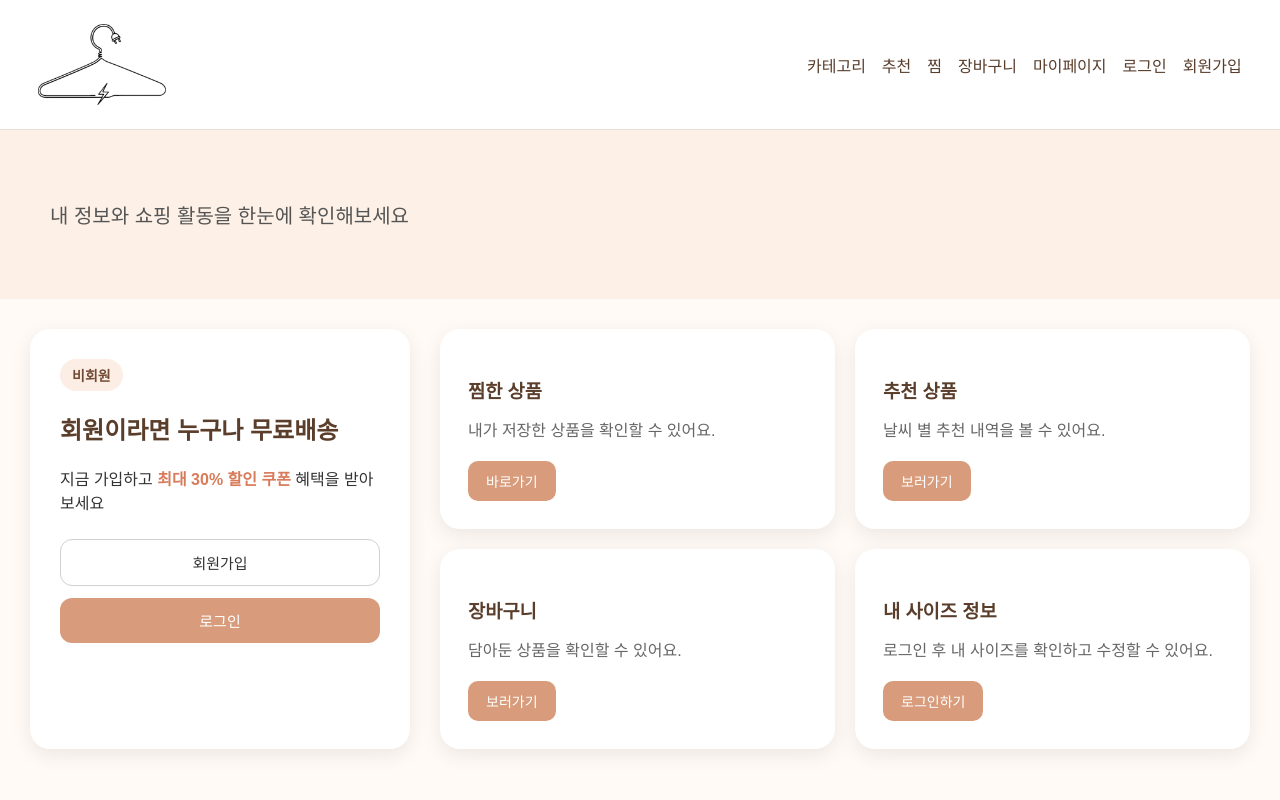
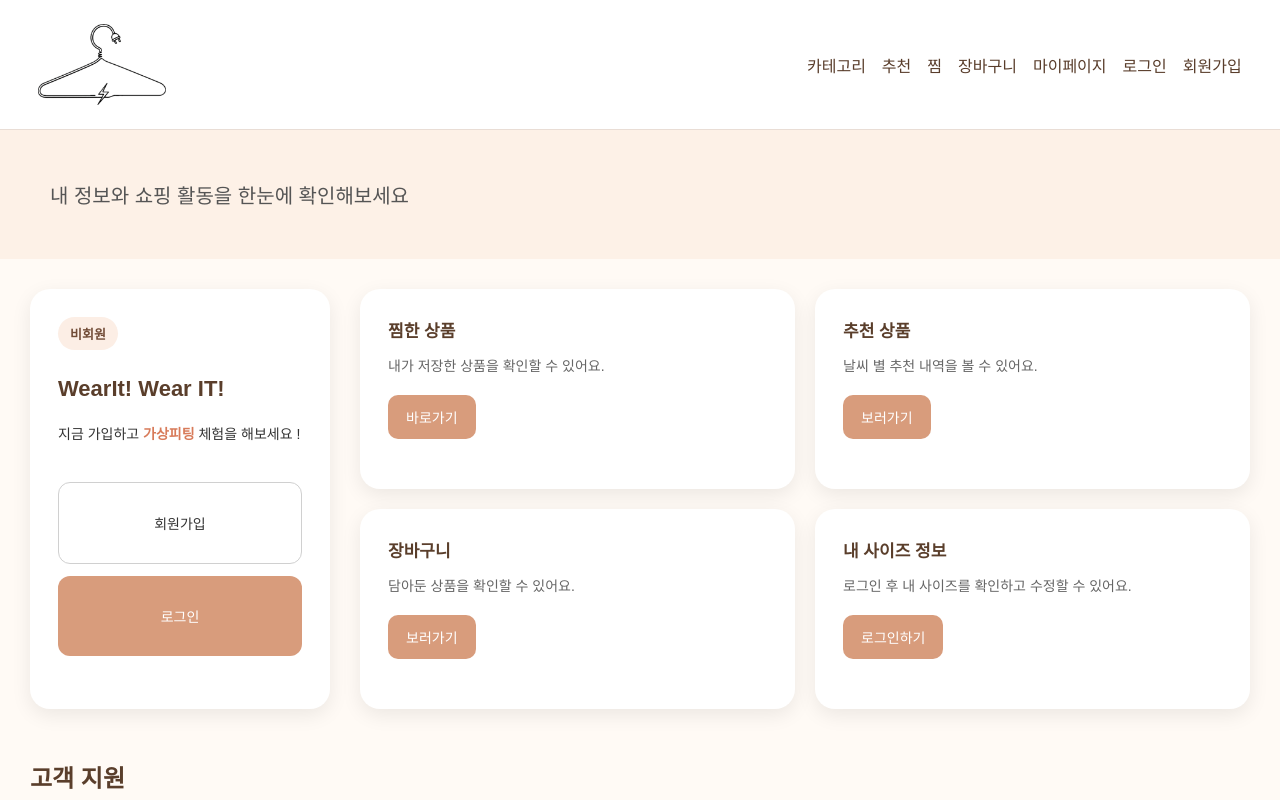
Before and after one commit to laub07/virtual-fitting, a React (Create React App) app in the folder front/: page /mypage in a window 1280 px wide. Shown: the top 800 px of the page. Built offline with nearby package versions, Linux system fonts and the light colour scheme.

Commit message:
mypage css 수정

```diff
--- a/front/src/components/MyPage.css
+++ b/front/src/components/MyPage.css
@@ -1,85 +1,74 @@
+
+/* ===== 전체 페이지 ===== */
 .mypage-container {
     min-height: 100vh;
-    background-color: #fffaf5;
+    width: 100%;
+    background: #fffaf5;
     font-family: Arial, sans-serif;
-    width: 100%;
 }
 
-.navbar {
-    display: flex;
-    justify-content: space-between;
-    align-items: center;
-    padding: 28px 50px;
-    background-color: #f5e9dd;
+/* ===== 상단 소개 ===== */
+.mypage-hero {
+    padding: 50px;
+    background: #fdf1e7;
 }
 
-.logo {
-    font-size: 28px;
-    font-weight: bold;
-    color: #3e2a1e;
-}
-
-.logo-link {
-    text-decoration: none;
-    color: #3e2a1e;
-}
-
-.menu {
-    display: flex;
-    gap: 35px;
-}
-
-.menu a {
-    text-decoration: none;
-    color: #5a3e2b;
-    font-size: 16px;
-}
-
-.menu a:visited {
-    color: #5a3e2b;
-}
-
-.menu a:hover {
-    color: #5a3e2b;
-}
-
-.mypage-hero {
-    padding: 50px 50px 50px;
-    background-color: #fdf1e7;
-}
-
-
 .mypage-hero p {
+    margin: 0;
     font-size: 20px;
     color: #555;
 }
 
+/* ===== 마이페이지 레이아웃 ===== */
 .mypage-content {
-    width: 100%;
     display: flex;
+    align-items: stretch;
     gap: 30px;
-    padding: 30px 30px;
+    padding: 30px;
     box-sizing: border-box;
 }
 
+/* 공통 카드 디자인 */
+.profile-card,
+.info-card {
+    background: white;
+    border-radius: 20px;
+    box-shadow: 0 6px 20px rgba(0, 0, 0, 0.08);
+    box-sizing: border-box;
+}
+
+/* ===== 회원 / 비회원 카드 ===== */
 .profile-card {
-    width: 320px;
-    min-width: 320px;
-    background-color: white;
+    flex: 0 0 300px;
+    padding: 28px;
+    display: flex;
+    flex-direction: column;
+    min-height: 0;
+}
+
+.membership-badge {
+    display: inline-block;
+    align-self: flex-start;
+    padding: 7px 12px;
     border-radius: 20px;
-    padding: 30px;
-    box-shadow: 0 6px 20px rgba(0, 0, 0, 0.08);
+    background: #fceee5;
+    color: #714b36;
+    font-size: 13px;
+    font-weight: 700;
 }
 
 .profile-card h2 {
-    margin-bottom: 20px;
+    margin: 24px 0 18px;
     color: #5a3e2b;
+    font-size: 22px;
+    line-height: 1.4;
 }
 
-.profile-card p {
-    margin: 12px 0;
-    font-size: 16px;
+.profile-card .login-desc {
+    margin: 0;
     color: #333;
+    font-size: 14px;
+    line-height: 1.7;
 }
 
 .login-desc span {
@@ -87,207 +76,258 @@
     font-weight: bold;
 }
 
+/* ===== 로그인 / 회원가입 / 로그아웃 ===== */
 .profile-buttons {
     display: flex;
     flex-direction: column;
     gap: 12px;
-    margin-top: 25px;
+    margin-top: 35px;
 }
 
 .signup-btn-link,
 .login-btn-link,
 .logout-btn {
+    display: block;
     width: 100%;
-    padding: 12px;
+    padding: 30px;
     border-radius: 12px;
-    font-size: 15px;
+    box-sizing: border-box;
+    font-size: 14px;
     text-align: center;
     text-decoration: none;
-    box-sizing: border-box;
     cursor: pointer;
+    transition: background 0.2s;
 }
 
 .signup-btn-link {
-    background-color: white;
     border: 1px solid #d0d0d0;
+    background: white;
     color: #333;
 }
 
-.login-btn-link {
-    background-color: #d89c7c;
+.login-btn-link,
+.logout-btn,
+.mypage-fitting-btn {
+    background: #d89c7c;
+    border: none;
     color: white;
-    border: none;
 }
 
-
-.signup-btn-link:hover,
-.login-btn-link:hover {
-    background-color: #5e3f2f !important;
+.signup-btn-link:hover {
+    background: #f9eee8;
 }
 
-.logout-btn {
-    background-color: #d89c7c;
-    color: white;
-    border: none;
+.login-btn-link:hover,
+.logout-btn:hover,
+.mypage-fitting-btn:hover,
+.card-link:hover,
+.card-btn:hover {
+    background: #bd8062;
 }
 
+/* ===== 나만의 가상 피팅 ===== */
+.mypage-fitting {
+    margin-top: 28px;
+    padding: 18px;
+    background: #f8ece4;
+    border-radius: 14px;
+}
+
+.mypage-fitting-title {
+    display: flex;
+    align-items: center;
+    gap: 10px;
+}
+
+.mypage-fitting-title span {
+    font-size: 22px;
+}
+
+.mypage-fitting-title h3 {
+    margin: 0;
+    color: #5a3e2b;
+    font-size: 16px;
+}
+
+.mypage-fitting p {
+    margin: 12px 0 18px;
+    color: #80695d;
+    font-size: 13px;
+    line-height: 1.6;
+}
+
+.mypage-fitting-btn {
+    width: 100%;
+    padding: 13px;
+    border-radius: 10px;
+    font-size: 14px;
+    cursor: pointer;
+    transition: background 0.2s;
+}
+
+/* ===== 쇼핑 정보 카드 ===== */
 .info-grid {
     flex: 1;
+    min-width: 0;
     display: grid;
-    grid-template-columns: repeat(2, 1fr);
+    grid-template-columns: repeat(2, minmax(0, 1fr));
+    grid-template-rows: repeat(2, minmax(200px, 1fr));
     gap: 20px;
 }
 
 .info-card {
-    background-color: white;
-    border-radius: 20px;
     padding: 28px;
-    box-shadow: 0 6px 20px rgba(0, 0, 0, 0.08);
 }
 
 .info-card h3 {
-    margin-bottom: 14px;
+    margin: 0 0 14px;
     color: #5a3e2b;
+    font-size: 17px;
 }
 
 .info-card p {
+    margin: 0 0 18px;
     color: #666;
-    margin-bottom: 18px;
     line-height: 1.5;
+    font-size: 14px;
 }
 
+/* 이동 / 수정 버튼 */
 .card-link,
 .card-btn {
     display: inline-block;
-    padding: 10px 18px;
+    padding: 12px 18px;
+    border: none;
     border-radius: 10px;
-    background-color: #d89c7c;
+    background: #d89c7c;
     color: white;
     text-decoration: none;
-    border: none;
+    font-size: 14px;
     cursor: pointer;
-    font-size: 14px;
+    transition: background 0.2s;
 }
 
-.help-section {
-    width: 100%;
-    padding: 0 50px 80px;
+/* ===== 사이즈 수정 ===== */
+.size-inputs {
+    display: flex;
+    flex-wrap: wrap;
+    gap: 10px;
+    margin-bottom: 12px;
+}
+
+.size-inputs input {
+    flex: 1 1 100px;
+    min-width: 0;
+    padding: 8px;
+    border: 1px solid #ccc;
+    border-radius: 8px;
     box-sizing: border-box;
 }
 
+/* ===== 고객 지원 ===== */
+.help-section {
+    padding: 20px 30px 80px;
+}
+
 .help-section h2 {
-    margin-bottom: 20px;
+    margin: 0 0 20px;
     color: #5a3e2b;
 }
 
 .help-list {
     display: grid;
-    grid-template-columns: repeat(4, 1fr);
+    grid-template-columns: repeat(4, minmax(0, 1fr));
     gap: 20px;
 }
 
 .help-item {
-    background-color: white;
     padding: 22px;
+    background: white;
+    border-radius: 16px;
     text-align: center;
-    border-radius: 16px;
     box-shadow: 0 6px 20px rgba(0, 0, 0, 0.06);
     cursor: pointer;
 }
 
-@media (max-width: 900px) {
-    .mypage-content {
-        flex-direction: column;
-    }
-
-    .profile-card {
-        width: 100%;
-        min-width: auto;
-    }
-
-    .info-grid {
-        grid-template-columns: 1fr;
-    }
-
-    .help-list {
-        grid-template-columns: 1fr 1fr;
-    }
+/* ===== 푸터 ===== */
+.mypage-container .footer {
+    margin-top: 20px;
+    padding: 20px;
+    background: #fdf1e7;
+    color: #7a5c49;
+    text-align: center;
 }
 
-.size-inputs {
-    display: flex;
-    gap: 10px;
-    margin-bottom: 12px;
-}
-
-.size-inputs input {
-    flex: 1;
-    padding: 8px;
-    border-radius: 8px;
-    border: 1px solid #ccc;
-}
-
-.cart-preview {
-    margin-top: 10px;
-}
-
-.cart-item {
-    padding: 5px 0;
-    border-bottom: 1px solid #eee;
-}
-
-.category-item {
-    text-decoration: none;
-    color: black;
-    padding: 12px 24px;
-    border: 1px solid #ddd;
-    border-radius: 8px;
-    background-color: white;
-    display: inline-block;
-}
-
-.category-item:hover {
-    background-color: #f5f5f5;
-}
-
-.footer {
-    text-align: center;
-    padding: 20px;
-    background-color: #fdf1e7;
-    color: #7a5c49;
-    margin-top: 20px;
-}
-
-/* 마이페이지 상단 메뉴를 가로 한 줄로 배치 */
+/* ===== 헤더 메뉴 정렬 ===== */
 .mypage-container .navbar .menu {
     display: flex;
-    flex-direction: row;
     align-items: center;
     justify-content: flex-end;
     flex-wrap: nowrap;
     gap: 16px;
-    width: auto;
     min-width: 0;
     overflow-x: auto;
 }
 
-/* 메뉴 이름과 사용자 이름이 글자 단위로 줄바꿈되지 않도록 설정 */
 .mypage-container .navbar .menu > a,
 .mypage-container .navbar .menu > strong {
     flex: 0 0 auto;
     white-space: nowrap;
 }
 
-/* 상단 로그아웃 버튼만 작게 표시 */
 .mypage-container .navbar .menu > .logout-btn {
     flex: 0 0 auto;
     width: auto;
-    min-width: 0;
-    height: auto;
     padding: 6px 12px;
     margin: 0;
     border-radius: 8px;
     font-size: 13px;
-    line-height: 1.4;
     white-space: nowrap;
 }
+
+/* ===== 태블릿 ===== */
+@media (max-width: 900px) {
+    .mypage-content {
+        flex-direction: column;
+        padding: 20px;
+        gap: 20px;
+    }
+
+    .profile-card {
+        flex: none;
+        width: 100%;
+    }
+
+    .mypage-fitting {
+        margin-top: 24px;
+    }
+
+    .info-grid {
+        width: 100%;
+        grid-template-rows: auto;
+    }
+
+    .help-list {
+        grid-template-columns: repeat(2, minmax(0, 1fr));
+    }
+}
+
+/* ===== 모바일 ===== */
+@media (max-width: 600px) {
+    .mypage-hero {
+        padding: 30px 20px;
+    }
+
+    .mypage-hero p {
+        font-size: 16px;
+    }
+
+    .info-grid,
+    .help-list {
+        grid-template-columns: 1fr;
+    }
+
+    .help-section {
+        padding: 20px 20px 50px;
+    }
+}
--- a/front/src/components/MyPage.js
+++ b/front/src/components/MyPage.js
@@ -1,73 +1,110 @@
+
 import React, { useEffect, useState } from "react";
 import { Link } from "react-router-dom";
+import Header from "./Header";
 import "./MyPage.css";
-import Header from "./Header";
 
-const membershipBadgeStyle = {
-    display: "inline-block",
-    padding: "6px 12px",
-    borderRadius: "20px",
-    background: "#fceee5",
-    color: "#714b36",
-    fontSize: "14px",
-    fontWeight: 700,
+const readSession = (key) => {
+    const value = sessionStorage.getItem(key)?.trim();
+    return value && !["null", "undefined"].includes(value) ? value : null;
 };
 
-function readSessionValue(key) {
-    const value = sessionStorage.getItem(key)?.trim();
-    return value && value !== "null" && value !== "undefined" ? value : null;
+const infoCards = [
+    {
+        title: "찜한 상품",
+        description: "내가 저장한 상품을 확인할 수 있어요.",
+        path: "/wishlist",
+        button: "바로가기"
+    },
+    {
+        title: "추천 상품",
+        description: "날씨 별 추천 내역을 볼 수 있어요.",
+        path: "/recommend",
+        button: "보러가기"
+    },
+    {
+        title: "장바구니",
+        description: "담아둔 상품을 확인할 수 있어요.",
+        path: "/cart",
+        button: "보러가기"
     }
+];
 
 function MyPage() {
-    const [isLoggedIn, setIsLoggedIn] = useState(() => {
-        return Boolean(
-            readSessionValue("Authorization") || readSessionValue("userId")
+    const [isLoggedIn, setIsLoggedIn] = useState(
+        () => Boolean(readSession("Authorization") || readSession("userId"))
     );
-    });
 
-    const username = isLoggedIn ? readSessionValue("Username") : null;
+    const username = isLoggedIn ? readSession("Username") : null;
     const [isEditing, setIsEditing] = useState(false);
     const [topSize, setTopSize] = useState("");
     const [bottomSize, setBottomSize] = useState("");
 
     useEffect(() => {
-        if (isLoggedIn) {
+        if (!isLoggedIn) return;
+
         setTopSize(localStorage.getItem("topSize") || "");
         setBottomSize(localStorage.getItem("bottomSize") || "");
-        }
     }, [isLoggedIn]);
 
+    // 로그아웃
     const handleLogout = () => {
-        sessionStorage.removeItem("Authorization");
-        sessionStorage.removeItem("Role");
-        sessionStorage.removeItem("userId");
-        sessionStorage.removeItem("Username");
+        ["Authorization", "Role", "userId", "Username"].forEach(
+            (key) => sessionStorage.removeItem(key)
+        );
+
         setIsLoggedIn(false);
         window.location.href = "/";
     };
 
+    // 사이즈 저장
     const handleSaveSize = () => {
         localStorage.setItem("topSize", topSize);
         localStorage.setItem("bottomSize", bottomSize);
         setIsEditing(false);
     };
 
+    // 가상 피팅 실행
+    const startVirtualFitting = async () => {
+        try {
+            const response = await fetch(
+                "http://localhost:8080/api/fitting/start",
+                { method: "POST" }
+            );
+
+            if (!response.ok) throw new Error("가상 피팅 실행 오류");
+
+            alert(await response.text());
+        } catch (error) {
+            console.error(error);
+            alert("가상 피팅 실행 실패");
+        }
+    };
+
     return (
         <div className="mypage-container">
             <Header />
+
             <section className="mypage-hero">
                 <p>내 정보와 쇼핑 활동을 한눈에 확인해보세요</p>
             </section>
 
             <section className="mypage-content">
+
+                {/* 회원 정보 */}
                 <div className="profile-card">
-                    <span style={membershipBadgeStyle}>
+                    <span className="membership-badge">
                         {isLoggedIn ? "회원" : "비회원"}
                     </span>
 
                     {isLoggedIn ? (
                         <>
-                            <h2>{username ? `${username}님, 반가워요!` : "반가워요!"}</h2>
+                            <h2>
+                                {username
+                                    ? `${username}님, 반가워요!`
+                                    : "반가워요!"}
+                            </h2>
+
                             <p className="login-desc">
                                 내 사이즈와 쇼핑 활동을 확인해보세요.
                             </p>
@@ -76,25 +113,54 @@ function MyPage() {
                                 <button
                                     type="button"
                                     className="logout-btn"
-                                    onClick={handleLogout}
+                                    onClick={handleLogout}>
+                                    로그아웃
+                                </button>
+                            </div>
+
+                            {/* 나만의 가상 피팅 */}
+                            <div className="mypage-fitting">
+                                <div className="mypage-fitting-title">
+                                    <span><h3>👕</h3></span>
+                                    <h3>나만의 가상 피팅</h3>
+                                </div>
+
+                                <p>
+                                    마음에 드는 옷을 가상으로
+                                    입어보세요.
+                                </p>
+
+                                <button
+                                    type="button"
+                                    className="mypage-fitting-btn"
+                                    onClick={startVirtualFitting}
                                 >
-                                    로그아웃
+                                    피팅 시작하기 →
                                 </button>
                             </div>
                         </>
                     ) : (
                         <>
-                            <h2>회원이라면 누구나 무료배송</h2>
+                            <h2>WearIt! Wear IT!</h2>
+
                             <p className="login-desc">
-                                지금 가입하고 <span>최대 30% 할인 쿠폰</span>{" "}
-                                혜택을 받아보세요
+                                지금 가입하고{" "}
+                                <span>가상피팅</span>{" "}
+                                체험을 해보세요 !
                             </p>
 
                             <div className="profile-buttons">
-                                <Link to="/signup" className="signup-btn-link">
+                                <Link
+                                    to="/signup"
+                                    className="signup-btn-link"
+                                >
                                     회원가입
                                 </Link>
-                                <Link to="/login" className="login-btn-link">
+
+                                <Link
+                                    to="/login"
+                                    className="login-btn-link"
+                                >
                                     로그인
                                 </Link>
                             </div>
@@ -102,56 +168,33 @@ function MyPage() {
                     )}
                 </div>
 
+                {/* 쇼핑 정보 */}
                 <div className="info-grid">
-                    <div className="info-card">
-                        <h3>찜한 상품</h3>
-                        <p>내가 저장한 상품을 확인할 수 있어요.</p>
-                        <Link to="/wishlist" className="card-link">
-                            바로가기
+                    {infoCards.map((card) => (
+                        <div className="info-card" key={card.path}>
+                            <h3>{card.title}</h3>
+                            <p>{card.description}</p>
+                            <Link to={card.path} className="card-link">
+                                {card.button}
                             </Link>
                         </div>
+                    ))}
 
-                    <div className="info-card">
-                        <h3>추천 상품</h3>
-                        <p>날씨 별 추천 내역을 볼 수 있어요.</p>
-                        <Link to="/recommend" className="card-link">
-                            보러가기
-                        </Link>
-                    </div>
-
-                    <div className="info-card">
-                        <h3>장바구니</h3>
-                        <p>담아둔 상품을 확인할 수 있어요.</p>
-                        <Link to="/cart" className="card-link">
-                            보러가기
-                        </Link>
-                    </div>
-
+                    {/* 내 사이즈 정보 */}
                     <div className="info-card">
                         <h3>내 사이즈 정보</h3>
 
                         {!isLoggedIn ? (
                             <>
-                                <p>로그인 후 내 사이즈를 확인하고 수정할 수 있어요.</p>
+                                <p>
+                                    로그인 후 내 사이즈를 확인하고
+                                    수정할 수 있어요.
+                                </p>
                                 <Link to="/login" className="card-link">
                                     로그인하기
                                 </Link>
                             </>
-                        ) : !isEditing ? (
-                            <>
-                                <p>
-                                    상의 {topSize || "미설정"} / 하의{" "}
-                                    {bottomSize || "미설정"}
-                                </p>
-                                <button
-                                    type="button"
-                                    className="card-btn"
-                                    onClick={() => setIsEditing(true)}
-                                >
-                                    수정하기
-                                </button>
-                            </>
-                        ) : (
+                        ) : isEditing ? (
                             <>
                                 <div className="size-inputs">
                                     <input
@@ -159,14 +202,18 @@ function MyPage() {
                                         aria-label="상의 사이즈"
                                         placeholder="상의 (예: M)"
                                         value={topSize}
-                                        onChange={(event) => setTopSize(event.target.value)}
+                                        onChange={(e) =>
+                                            setTopSize(e.target.value)
+                                        }
                                     />
                                     <input
                                         type="text"
                                         aria-label="하의 사이즈"
                                         placeholder="하의 (예: 25)"
                                         value={bottomSize}
-                                        onChange={(event) => setBottomSize(event.target.value)}
+                                        onChange={(e) =>
+                                            setBottomSize(e.target.value)
+                                        }
                                     />
                                 </div>
 
@@ -178,18 +225,40 @@ function MyPage() {
                                     저장
                                 </button>
                             </>
+                        ) : (
+                            <>
+                                <p>
+                                    상의 {topSize || "미설정"} /
+                                    하의 {bottomSize || "미설정"}
+                                </p>
+
+                                <button
+                                    type="button"
+                                    className="card-btn"
+                                    onClick={() => setIsEditing(true)}
+                                >
+                                    수정하기
+                                </button>
+                            </>
                         )}
                     </div>
                 </div>
             </section>
 
+            {/* 고객 지원 */}
             <section className="help-section">
                 <h2>고객 지원</h2>
                 <div className="help-list">
-                    <div className="help-item">고객센터</div>
-                    <div className="help-item">공지사항</div>
-                    <div className="help-item">개인정보처리방침</div>
-                    <div className="help-item">서비스 이용약관</div>
+                    {[
+                        "고객센터",
+                        "공지사항",
+                        "개인정보처리방침",
+                        "서비스 이용약관"
+                    ].map((item) => (
+                        <div className="help-item" key={item}>
+                            {item}
+                        </div>
+                    ))}
                 </div>
             </section>
 
```
Lines whose indentation alone changed are shown as unchanged.
